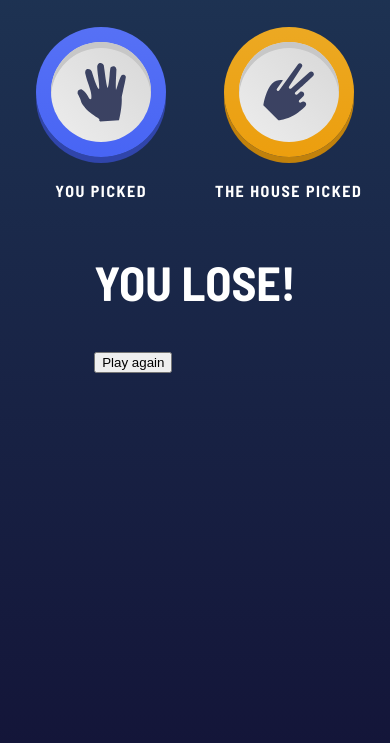
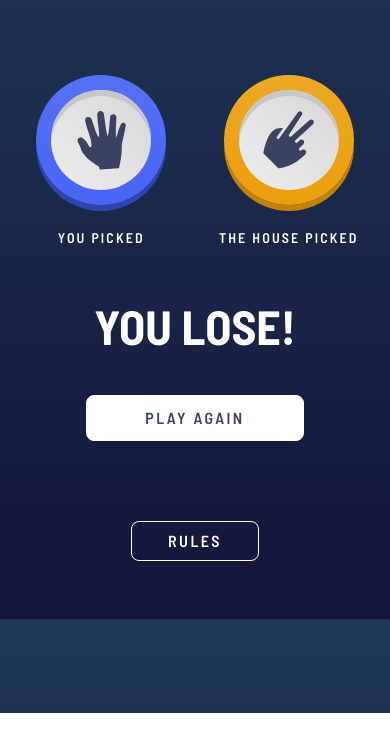
Before and after one commit to byronbyron/rock-paper-scissors, a plain HTML site: page index.html in a window 390 px wide. Both pictures are taken after a click on the button 104 px from the left and 249 px from the top of the page. Shown: the part 131-874 px from the top of the page. After the commit the page ends 844 px from the top, so only its background shows below. Drawn offline with Linux system fonts and the light colour scheme.

Commit message:
Complete mobile styling

```diff
--- a/app.js
+++ b/app.js
@@ -1,9 +1,7 @@
 const handOptions = {
     rock: '/images/icon-rock.svg',
     paper: '/images/icon-paper.svg',
-    scissors: '/images/icon-scissors.svg',
-    // lizard: '/images/icon-lizard.svg',
-    // spock: '/images/icon-spock.svg'
+    scissors: '/images/icon-scissors.svg'
 }
 
 const decision = document.querySelector('#decision');
@@ -18,6 +16,7 @@ const pickUserHand = (hand) => {
 
     document.getElementById('UserHandImage').src = handOptions[hand];
     document.getElementById('UserHand').className = `hand-button hand-${hand}`;
+    document.querySelector('#ComputerHand + .hand-title').style.display = 'none';
 
     setTimeout(() => {
         let computerHand = pickComputerHand();
@@ -31,6 +30,7 @@ const pickComputerHand = () => {
 
     document.getElementById('ComputerHandImage').src = handOptions[computerHand];
     document.getElementById('ComputerHand').className = `hand-button hand-${computerHand}`;
+    document.querySelector('#ComputerHand + .hand-title').style.display = 'block';
 
     return computerHand;
 }
--- a/index.html
+++ b/index.html
@@ -8,12 +8,14 @@
     <script src="./app.js" defer></script>
 </head>
 <body>
-    <main>
-        <header>
+    <header>
+        <div class="header-inner">
             <h1><img src="./images/logo.svg" alt="Rock Paper Scissors"></h1>
             <p><span>Score</span> <span id="score">0</span></p>
-        </header>
+        </div>
+    </header>
 
+    <main>
         <ul class="hands">
             <li>
                 <button class="hand-button hand-paper" type="button" onClick="pickUserHand('paper')">
@@ -52,10 +54,10 @@
             </div>
 
             <div class="referee">
-                <div id="decision" style="display: none">
+                <div class="decision" id="decision" style="display: none">
                     <h2 class="referee-title">You Lose</h2>
 
-                    <button type="button" onClick="playAgain()">Play again</button>
+                    <button class="btn btn-play-again" type="button" onClick="playAgain()">Play again</button>
                 </div>
             </div>
 
@@ -70,5 +72,9 @@
             </div>
         </div>
     </main>
+
+    <footer>
+        <button class="btn" type="button">Rules</button>
+    </footer>
 </body>
 </html>
--- a/style.css
+++ b/style.css
@@ -1,4 +1,4 @@
-@import url('https://fonts.googleapis.com/css2?family=Barlow+Semi+Condensed:wght@600;700&display=swap');
+@import url('https://fonts.googleapis.com/css2?family=Barlow+Semi+Condensed:wght@400;600;700&display=swap');
 
 :root {
     --dark-text: hsl(229, 25%, 31%);
@@ -14,18 +14,23 @@ body {
     font-family: "Barlow Semi Condensed", sans-serif;
     font-weight: 600;
     margin: 0;
-    min-height: 100vh;
+    min-height: 750px;
     background: linear-gradient(to bottom, hsl(214, 47%, 23%), hsl(237, 49%, 15%));
+    display: flex;
+    flex-direction: column;
 }
 
 header {
+    padding: 1.875rem;
+}
+
+.header-inner {
     display: flex;
     align-items: center;
     justify-content: space-between;
     border: 3px solid hsl(217, 16%, 45%);
     border-radius: 0.375rem;
     padding: 0.625rem;
-    margin: 1.875rem;
     min-height: 98px;
 }
 
@@ -71,20 +76,21 @@ header span:last-child {
     color: hsl(229, 25%, 31%);
 }
 
+main {
+    padding: 3rem 0;
+}
+
 .hands {
     display: flex;
     flex-wrap: wrap;
     justify-content: center;
+    gap: 1.25rem 3.25rem;
     list-style: none;
     margin: 0 auto;
     padding: 0;
     max-width: 375px;
     background: url('./images/bg-triangle.svg') no-repeat center;
     background-size: 50%;
-}
-
-.hands li {
-    margin: 1.625rem;
 }
 
 .hands li:last-child {
@@ -168,9 +174,29 @@ header span:last-child {
     text-transform: uppercase;
 }
 
+.decision {
+    text-align: center;
+}
+
 .btn {
+    font-family: inherit;
+    font-size: 1rem;
+    font-weight: 600;
+    line-height: 1;
+    text-transform: uppercase;
+    letter-spacing: 0.15em;
+    display: inline-block;
+    padding: 0.6875rem 2.25rem;
+    color: white;
+    border: 1px solid white;
+    border-radius: 0.5rem;
+    background: transparent;
+}
 
-    display: inline-block;
+.btn-play-again {
+    background-color: white;
+    color: var(--dark-text);
+    padding: 0.875rem 3.625rem;
 }
 
 .contest > div {
@@ -178,9 +204,16 @@ header span:last-child {
 }
 
 .hand-title {
-    font-size: 1rem;
+    font-size: 0.875rem;
+    font-weight: 600;
     margin-top: 1.5rem;
     color: white;
     text-transform: uppercase;
-    letter-spacing: 0.1em;
+    letter-spacing: 0.15em;
 }
+
+footer {
+    padding: 1.875rem 1.875rem 3.625rem;
+    margin-top: auto;
+    text-align: center;
+}
```
